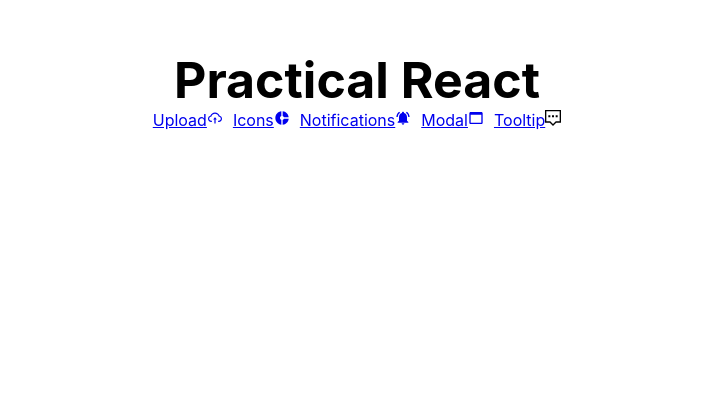
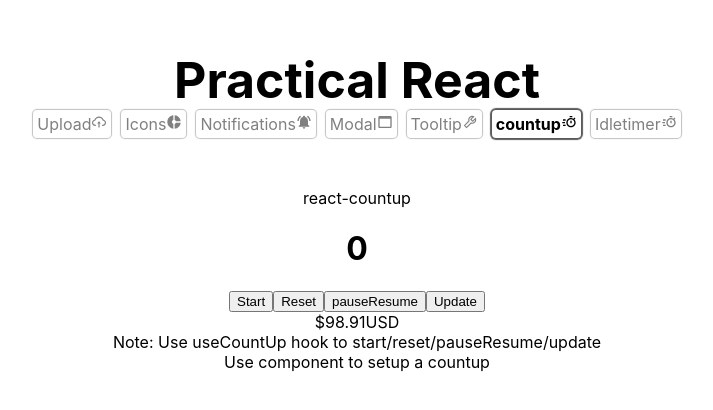
Before and after one commit to PlanZGit/PracticalReact, a React (Create React App) app in the folder my-app/: page /countup in a window 1280 px wide. Shown: the top 410 px of the page, without its empty margins (283-996 px from the left). Built offline with nearby package versions, Linux system fonts and the light colour scheme.

Commit message:
added countup and idle timer

```diff
--- a/my-app/package.json
+++ b/my-app/package.json
@@ -8,8 +8,10 @@
     "@testing-library/user-event": "^13.5.0",
     "@tippyjs/react": "^4.2.6",
     "react": "^18.2.0",
+    "react-countup": "^6.4.2",
     "react-dom": "^18.2.0",
     "react-icons": "^4.7.1",
+    "react-idle-timer": "^5.5.3",
     "react-modal": "^3.16.1",
     "react-router-dom": "^6.8.2",
     "react-scripts": "5.0.1",
--- a/my-app/src/App.js
+++ b/my-app/src/App.js
@@ -6,6 +6,8 @@ import Notification from "./components/Notification";
 import UploadFile from "./components/UploadFile";
 import ReactModal from "./components/ReactModal";
 import Tooltip from "./components/Tooltip";
+import Countup from "./components/Countup";
+import ReactIdleTimer from "./components/idletimer/ReactIdleTimer";
 
 function App() {
   return (
@@ -17,7 +19,9 @@ function App() {
         <Route path="/icons" element={<Icons />} />
         <Route path="/notifications" element={<Notification />} />
         <Route path="modal" element={<ReactModal />} />
-        <Route path="Tooltip" element={<Tooltip />} />
+        <Route path="tooltip" element={<Tooltip />} />
+        <Route path="countup" element={<Countup />} />
+        <Route path="idletimer" element={<ReactIdleTimer />} />
       </Routes>
     </div>
   );
--- /dev/null
+++ b/my-app/src/components/Countup.js
@@ -0,0 +1,41 @@
+import React from "react";
+import CountUp, { useCountUp } from "react-countup";
+
+const Countup = () => {
+  const countUpRef = React.useRef(null);
+  const { start, pauseResume, reset, update } = useCountUp({
+    ref: countUpRef,
+    duration: 5,
+    end: 10000,
+    startOnMount: false,
+    decimals: 2,
+  });
+  return (
+    <div>
+      react-countup
+      <div>
+        <h1 ref={countUpRef}>0</h1>
+        <button onClick={start}>Start</button>
+        <button onClick={reset}>Reset</button>
+        <button onClick={pauseResume}>pauseResume</button>
+        <button onClick={() => update(2000)}>Update</button>
+      </div>
+      <div>
+        <CountUp
+          start={50}
+          end={100}
+          duration={10}
+          separator=" "
+          prefix="$"
+          suffix="USD"
+          decimals={2}
+        />
+      </div>
+      Note: Use useCountUp hook to start/reset/pauseResume/update
+      <br />
+      Use component to setup a countup
+    </div>
+  );
+};
+
+export default Countup;
--- a/my-app/src/components/Icons.js
+++ b/my-app/src/components/Icons.js
@@ -8,16 +8,16 @@ import { CgSortAz } from "react-icons/cg";
 function Icons(props) {
   const { color } = props;
   return (
+    <>
+      react-icons
       <div
         style={{
           display: "flex",
           flexWrap: "wrap",
           justifyContent: "center",
-      }}
-    >
+        }}>
         <IconContext.Provider
-        value={{ color: color ? color : "black", size: "200px" }}
-      >
+          value={{ color: color ? color : "black", size: "200px" }}>
           <MdDonutSmall />
           <ImPen />
           <ImQuill size="100px" />
@@ -26,6 +26,7 @@ function Icons(props) {
           <CgSortAz />
         </IconContext.Provider>
       </div>
+    </>
   );
 }
 
--- a/my-app/src/components/Navbar.js
+++ b/my-app/src/components/Navbar.js
@@ -2,9 +2,8 @@ import React from "react";
 import { NavLink } from "react-router-dom";
 import { MdDonutSmall } from "react-icons/md";
 import { MdNotificationsActive } from "react-icons/md";
-import { AiOutlineCloudUpload } from "react-icons/ai";
-import { BiWindow } from "react-icons/bi";
-import { GrTooltip } from "react-icons/gr";
+import { AiOutlineCloudUpload, AiOutlineTool } from "react-icons/ai";
+import { BiWindow, BiTimer } from "react-icons/bi";
 
 function Navbar() {
   return (
@@ -26,6 +25,7 @@ function Navbar() {
           display: "flex",
           justifyContent: "center",
           gap: "10px",
+          flexWrap: "wrap",
         }}>
         <NavLink to="/upload">
           Upload
@@ -46,9 +46,19 @@ function Navbar() {
           <BiWindow />
         </NavLink>
 
-        <NavLink to="/Tooltip">
+        <NavLink to="/tooltip">
           Tooltip
-          <GrTooltip />
+          <AiOutlineTool />
+        </NavLink>
+
+        <NavLink to="/countup">
+          countup
+          <BiTimer />
+        </NavLink>
+
+        <NavLink to="/idletimer">
+          Idletimer
+          <BiTimer />
         </NavLink>
       </nav>
     </div>
--- a/my-app/src/components/Notification.js
+++ b/my-app/src/components/Notification.js
@@ -45,10 +45,10 @@ function Notification() {
   const dismissAll = () => toast.dismiss();
   return (
     <div>
+      react-toastify
       <div>
         <input type="text" placeholder="Input" ref={inputRef}></input>
       </div>
-
       <button onClick={notify}>Notify!</button>
       <button onClick={notify} id="icon">
         Notify! Custom Icon
@@ -67,7 +67,6 @@ function Notification() {
         pauseOnHover
         theme={theme}
       />
-
       <div>
         <>Theme</>
         <select onChange={(e) => setTheme(e.target.value)}>
--- a/my-app/src/components/ReactModal.js
+++ b/my-app/src/components/ReactModal.js
@@ -9,8 +9,8 @@ const ReactModal = () => {
 
   return (
     <div>
-      Note : Opening animation/transition works <br /> but Closing
-      animation/transition needs a className changing <br />
+      react-modal
+      <div>
         <button
           onClick={() => {
             setModal(!modal);
@@ -33,6 +33,9 @@ const ReactModal = () => {
           </button>
         </Modal>
       </div>
+      Note : Opening animation/transition works <br /> Closing
+      animation/transition needs a className changing
+    </div>
   );
 };
 
--- a/my-app/src/components/Tooltip.js
+++ b/my-app/src/components/Tooltip.js
@@ -6,6 +6,7 @@ import "./Tooltip.css";
 const Tooltip = () => {
   return (
     <div style={{ display: "flex", flexDirection: "column", gap: "50px" }}>
+      @tippyjs/react
       <div>
         Tippys has auto positioning, top,left,down,right <br />
         <Tippy
@@ -31,9 +32,8 @@ const Tooltip = () => {
           <button>Button</button>
         </Tippy>
       </div>
-
+      self built
       <div className="tooltip">
-        self built
         <button className="btn">Button</button>
         <span>Hello, Build from CSS</span>
       </div>
--- /dev/null
+++ b/my-app/src/components/idletimer/ReactIdleTimer.js
@@ -0,0 +1,33 @@
+import { useIdleTimer } from "react-idle-timer";
+import React, { useState } from "react";
+import CountUp, { useCountUp } from "react-countup";
+
+export const ReactIdleTimer = () => {
+  const [sessionTimer, setSessionTimer] = useState(2);
+  const [type, setType] = useState(null);
+  const [closing, setClosing] = useState(null);
+
+  const SessionPresence = (presence) => {
+    // Handle state changes in one function
+    setType(presence.type);
+  };
+  const onIdle = () => {
+    // Close Modal Prompt
+    // Do some idle action like log out your user
+  };
+  const Session = useIdleTimer({
+    onIdle,
+    onPresenceChange: SessionPresence,
+    timeout: 1000 * sessionTimer,
+  });
+
+  return (
+    <div>
+      <div>
+        {sessionTimer}sec presenceType : {type ? type : "active"}
+      </div>
+    </div>
+  );
+};
+
+export default ReactIdleTimer;
--- a/my-app/src/index.css
+++ b/my-app/src/index.css
@@ -12,7 +12,17 @@ code {
     monospace;
 }
 
-/* fix icon to position */
-.Toastify__toast-icon {
-  padding-left: 20px;
+a {
+  border-radius: 4px;
+  box-shadow: 0 0 1px 1px rgba(90, 90, 90, 0.383);
+
+  padding: 4px;
+  text-decoration: none;
+  color: gray;
 }
+
+a.active {
+  color: black;
+  font-weight: bold;
+  box-shadow: 0 0 1px 2px rgba(90, 90, 90, 1);
+}
```
Also changed, not shown: my-app/src/components/idletimer/IdleTimer.js (added, +81 -0 lines), 2 other files (tests, documents, lock files or other folders). Lines whose indentation alone changed are shown as unchanged.
